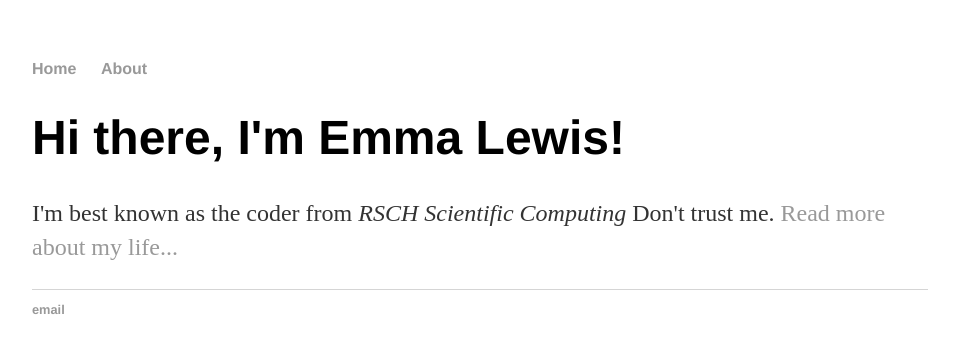
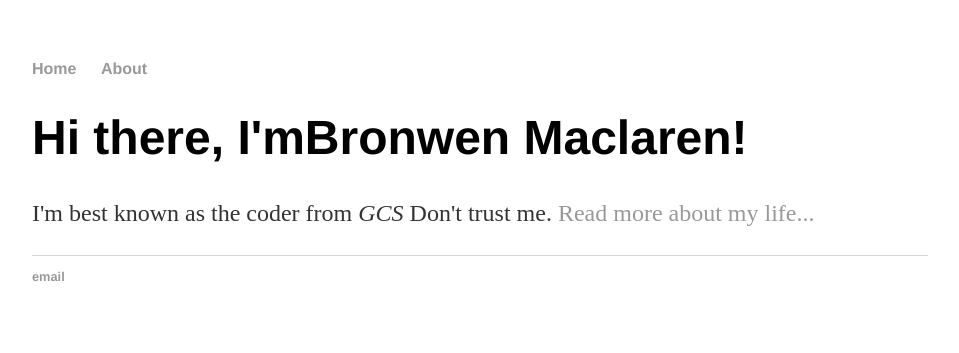
Before and after one commit to bronwenmaclaren/bronwenmaclaren.github.io, a Jekyll site: the page built from index.html, in a window 1280 px wide. Shown: the top 353 px of the page, without its empty margins (160-1119 px from the left). Built offline with Jekyll 4.4.1, drawn with Linux system fonts in a browser that asks for light colours.

Commit message:
Update index.html

```diff
--- a/index.html
+++ b/index.html
@@ -3,6 +3,6 @@ layout: default
 title: Emma Lewis, Principal Computer Scientist
 ---
 <div class="blurb">
-	<h1>Hi there, I'm Emma Lewis!</h1>
-	<p>I'm best known as the coder from <em>RSCH Scientific Computing</em> Don't trust me. <a href="/Intro.html">Read more about my life...</a></p>
+	<h1>Hi there, I'mBronwen Maclaren!</h1>
+	<p>I'm best known as the coder from <em>GCS</em> Don't trust me. <a href="/Intro.html">Read more about my life...</a></p>
 </div><!-- /.blurb -->
```
